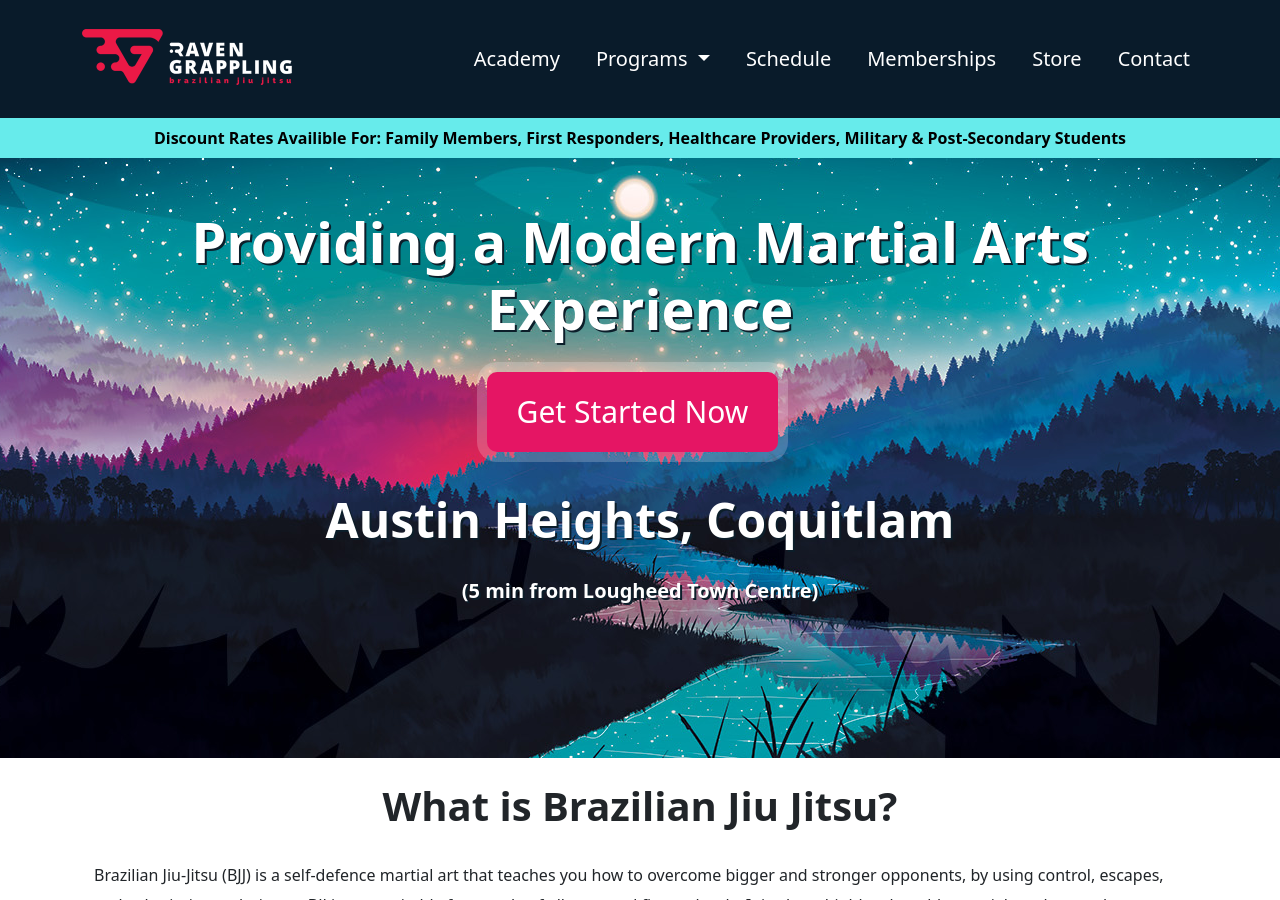
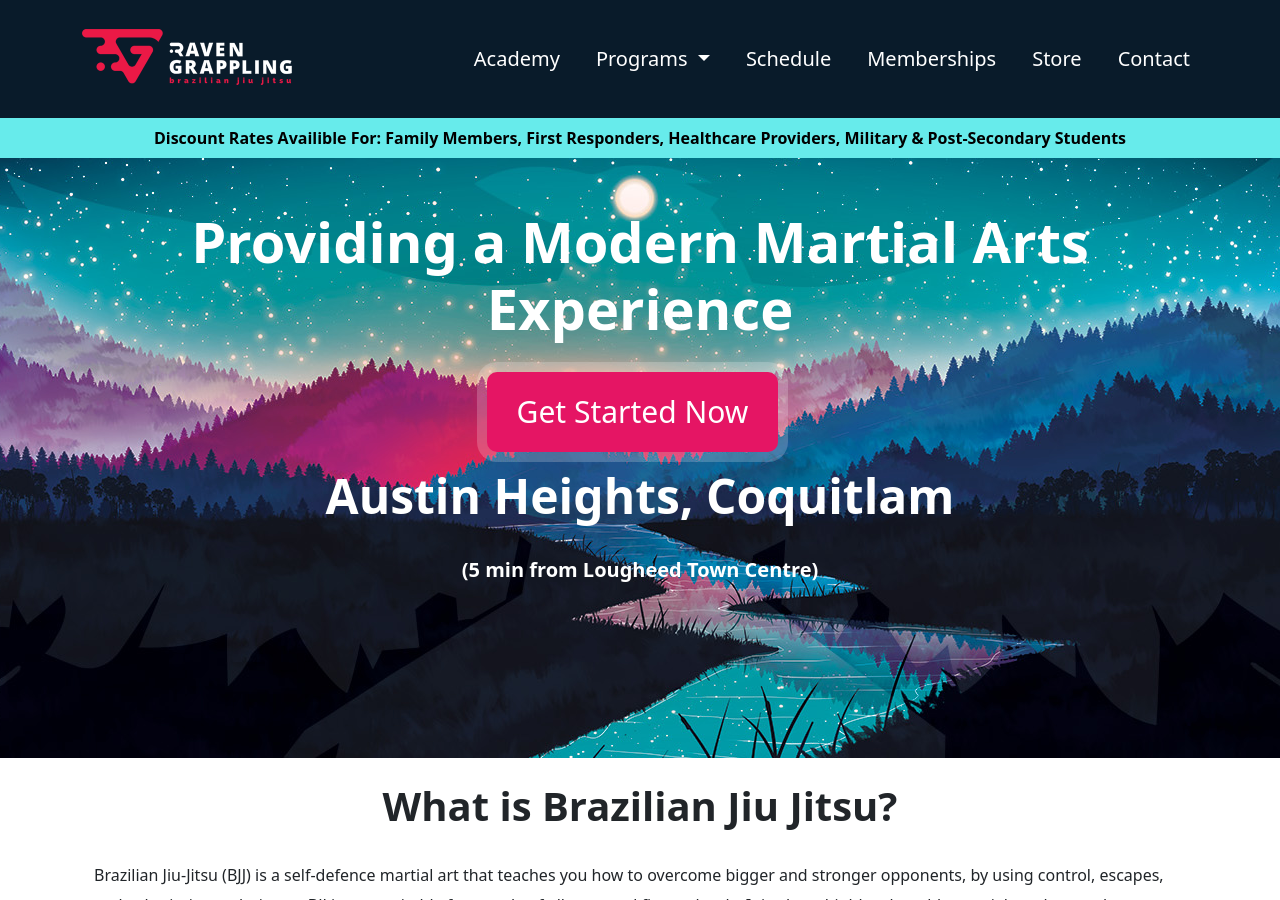
Before and after one commit to RavenGrappling/RavenGrappling.github.io, a Jekyll site: the page built from index.md, in a window 1280 px wide and 900 px high. Built offline with Jekyll 4.4.1, drawn with Linux system fonts in a browser that asks for light colours.

Commit message:
Update index.md

```diff
--- a/index.md
+++ b/index.md
@@ -5,19 +5,12 @@
 
 <div class="container-fluid rg-landing-raven">
   <div class="container">
-    <div class="rg-welcome">
-      <h1 class="display-4 fw-bold">Providing a Modern Martial Arts Experience</h1>
-    </div>
+    <h1 class="display-4 fw-bold">Providing a Modern Martial Arts Experience</h1>
     <a href="/memberships" class="rg-button">Get Started Now</a>
-  </div>
-  <div class="container py-5 px-4 p-lg-4">
-    <div class="rg-welcome">
-      <h1 class="display-5 fw-bold"> Austin Heights, Coquitlam</h1>
-      <h1 class="fs-5 fw-bold">(5 min from Lougheed Town Centre)</h1>
-    </div>
+    <h1 class="display-5 fw-bold"> Austin Heights, Coquitlam</h1>
+    <div class="fs-5 fw-bold">(5 min from Lougheed Town Centre)</div>
   </div>
 </div>
-
 <div class="container py-5 px-4 p-lg-4">
   <h1 class="text-center fw-bold">What is Brazilian Jiu Jitsu?</h1>
   <p>
```
